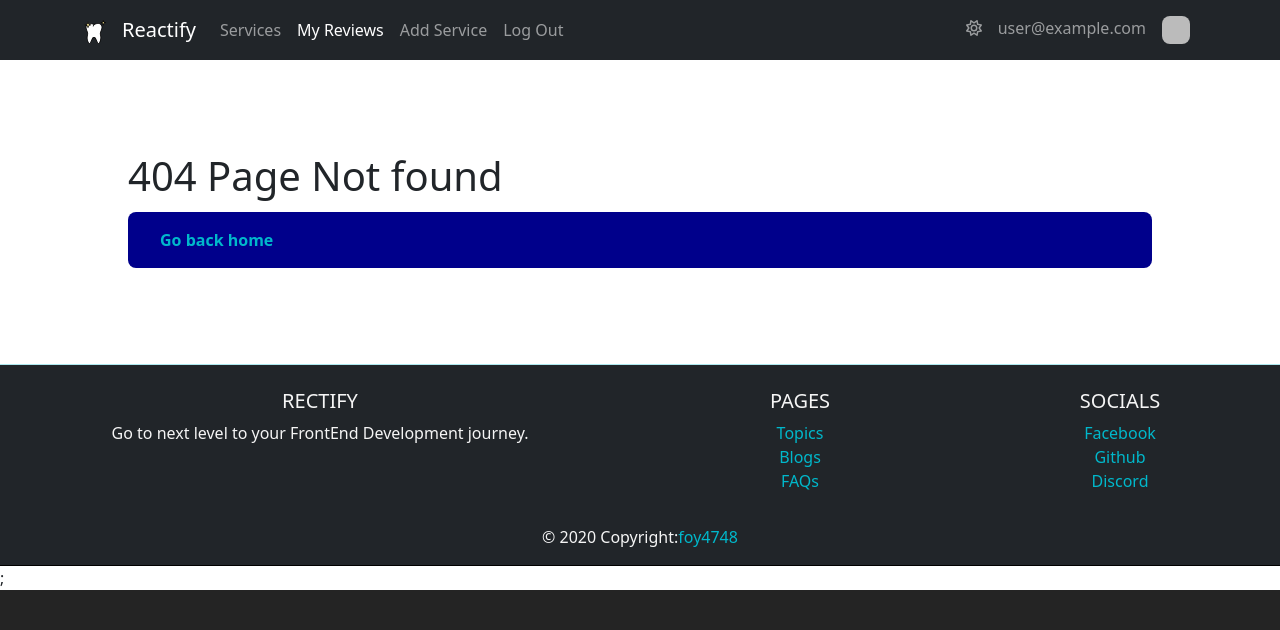
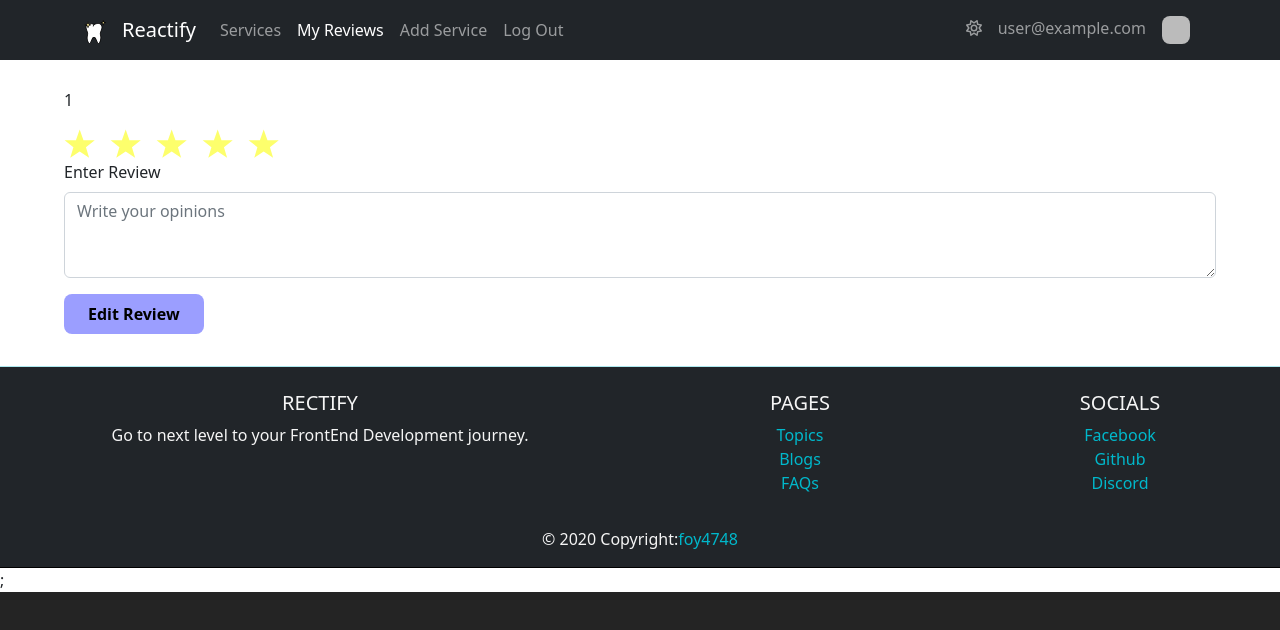
Before and after one commit to foy4748/dentist-review, a React (Vite) app: page /my-reviews/1 in a window 1280 px wide. Shown: the top 630 px of the page. Built offline with nearby package versions, Linux system fonts and the light colour scheme; no server answers; sample sign-in values are in the browser's storage.

Commit message:
Review Edit Feature Added. Need more touch up

```diff
--- a/src/Routes/router.jsx
+++ b/src/Routes/router.jsx
@@ -22,6 +22,7 @@ import ServiceDetails from "../components/Services/ServiceDetails";
 // Private Routes ------
 // My Reviews
 import MyReviews from "../components/MyReviews/MyReviews";
+import EditMyReview from "../components/MyReviews/EditMyReview";
 
 // Add Service
 import AddService from "../components/AddService/AddService";
@@ -61,6 +62,14 @@ const routerObj = [
       },
 
       {
+        path: "/my-reviews/:id",
+        element: (
+          <PrivateRoute>
+            <EditMyReview />
+          </PrivateRoute>
+        ),
+      },
+      {
         path: "/add-service",
         element: (
           <PrivateRoute>
--- /dev/null
+++ b/src/components/MyReviews/EditMyReview.jsx
@@ -0,0 +1,106 @@
+import { useParams } from "react-router-dom";
+import { useEffect, useState } from "react";
+import StarRatings from "react-star-ratings";
+
+import toast from "react-hot-toast";
+import { Form, Container } from "react-bootstrap";
+
+const SERVER =
+  import.meta.env.VITE_SERVER_ADDRESS || import.meta.env.VITE_DEV_SERVER;
+
+export default function EditMyReview() {
+  const [review, setReview] = useState({});
+  const { id } = useParams();
+
+  // Form Values
+  const [currentReview, setCurrentReview] = useState("");
+  const [currentRaing, setCurrentRating] = useState(5);
+
+  useEffect(() => {
+    const authtoken = localStorage.getItem("authtoken");
+    const options = {
+      headers: {
+        "Content-Type": "application/json",
+        authtoken,
+      },
+    };
+    fetch(`${SERVER}/my-comments/${id}`, options)
+      .then((res) => res.json())
+      .then(({ data }) => {
+        setCurrentReview(data?.review);
+        setCurrentRating(data?.rating);
+      })
+      .catch((error) => console.error(error));
+  }, []);
+
+  const changeRating = (newRating) => {
+    setCurrentRating(newRating);
+  };
+
+  const handleReviewSubmit = async (e) => {
+    e.preventDefault();
+    const authtoken = localStorage.getItem("authtoken");
+    try {
+      const payload = {
+        rating: currentRaing,
+        review: currentReview,
+        update_time: new Date(),
+      };
+      const options = {
+        method: "PATCH",
+        headers: {
+          "Content-Type": "application/json",
+          authtoken,
+        },
+        body: JSON.stringify(payload),
+      };
+
+      const res = await fetch(`${SERVER}/my-comments/${id}`, options);
+      const result = await res.json();
+      if (!result.error) {
+        toast.success("Successfully Edited Review");
+        setCurrentReview("");
+        setCurrentRating(5);
+      } else {
+        toast.error("FAILED to edit review");
+      }
+    } catch (error) {
+      console.error(error);
+      toast.error("FAILED to edit review");
+    }
+  };
+  const formJSX = (
+    <Form onSubmit={handleReviewSubmit}>
+      <Form.Group className="mb-3" controlId="exampleForm.ControlTextarea1">
+        <div>
+          <StarRatings
+            rating={currentRaing}
+            starRatedColor="#fdff6c"
+            changeRating={changeRating}
+            numberOfStars={5}
+            name="rating"
+          />
+        </div>
+        <Form.Label>Enter Review</Form.Label>
+        <Form.Control
+          as="textarea"
+          name="review"
+          value={currentReview}
+          onChange={(e) => setCurrentReview(e.target.value)}
+          rows={3}
+          placeholder="Write your opinions"
+        />
+      </Form.Group>
+      <button type="submit" className="btnPrimary">
+        Edit Review
+      </button>
+    </Form>
+  );
+
+  return (
+    <div>
+      <p>{id}</p>
+      {formJSX}
+    </div>
+  );
+}
--- a/src/components/MyReviews/MyReviews.jsx
+++ b/src/components/MyReviews/MyReviews.jsx
@@ -32,6 +32,7 @@ export default function MyReview() {
 
   const handleDelete = async (id) => {
     try {
+      const authtoken = localStorage.getItem("authtoken");
       const options = {
         method: "DELETE",
         headers: {
@@ -74,7 +75,7 @@ export default function MyReview() {
             />{" "}
           </td>
           <td>
-            <Link to={`/reviews/${_id}`}>
+            <Link to={`/my-reviews/${_id}`}>
               {" "}
               <FontAwesomeIcon
                 title="Edit Review"
--- a/src/components/Services/ServiceDetails.jsx
+++ b/src/components/Services/ServiceDetails.jsx
@@ -15,8 +15,6 @@ import { Form, Container } from "react-bootstrap";
 
 const SERVER =
   import.meta.env.VITE_SERVER_ADDRESS || import.meta.env.VITE_DEV_SERVER;
-
-const authtoken = localStorage.getItem("authtoken");
 
 export default function ServiceDetails() {
   const { authLoading } = useContext(userContext);
@@ -62,6 +60,7 @@ export default function ServiceDetails() {
 
   const handleReviewSubmit = async (e) => {
     e.preventDefault();
+    const authtoken = localStorage.getItem("authtoken");
     try {
       const { displayName, email } = auth.currentUser;
       const payload = {
@@ -106,6 +105,7 @@ export default function ServiceDetails() {
 
   // JSX Elements for conditional rendering
   const { title, price, description, img } = service;
+
   const formJSX = (
     <Form onSubmit={handleReviewSubmit}>
       <Form.Group className="mb-3" controlId="exampleForm.ControlTextarea1">
```
